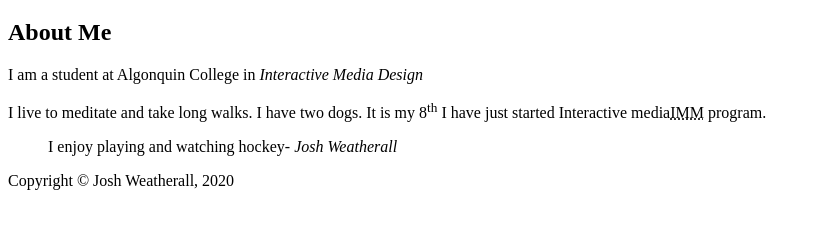
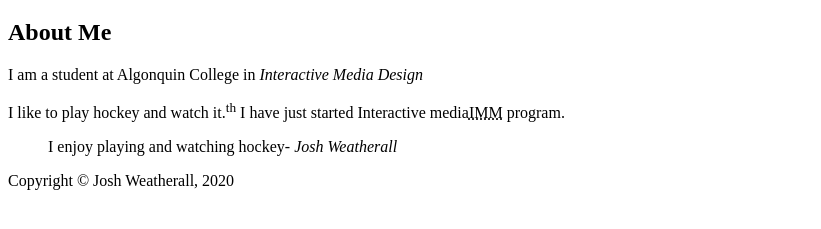
Before and after one commit to 0079weat/weat0079.github.io, a plain HTML site: page html-assignment/index.html in a window 1280 px wide. Shown: the part 61-290 px from the top of the page, without its empty margins (0-821 px from the left). Drawn offline with Linux system fonts and the light colour scheme.

Commit message:
Update index.html

```diff
--- a/html-assignment/index.html
+++ b/html-assignment/index.html
@@ -17,7 +17,7 @@
     I am a student at Algonquin College in <em>Interactive Media Design</em>
     </p>
     <p>
-      I live to meditate and take long walks. I have two dogs. It is my 8<sup>th</sup> I have just started Interactive media<abbr title="Interactive Media Management">IMM</abbr> program.
+      I like to play hockey and watch it.<sup>th</sup> I have just started Interactive media<abbr title="Interactive Media Management">IMM</abbr> program.
     </p>
     <blockquote>
       I enjoy playing and watching hockey<cite>- Josh Weatherall</cite>
```
